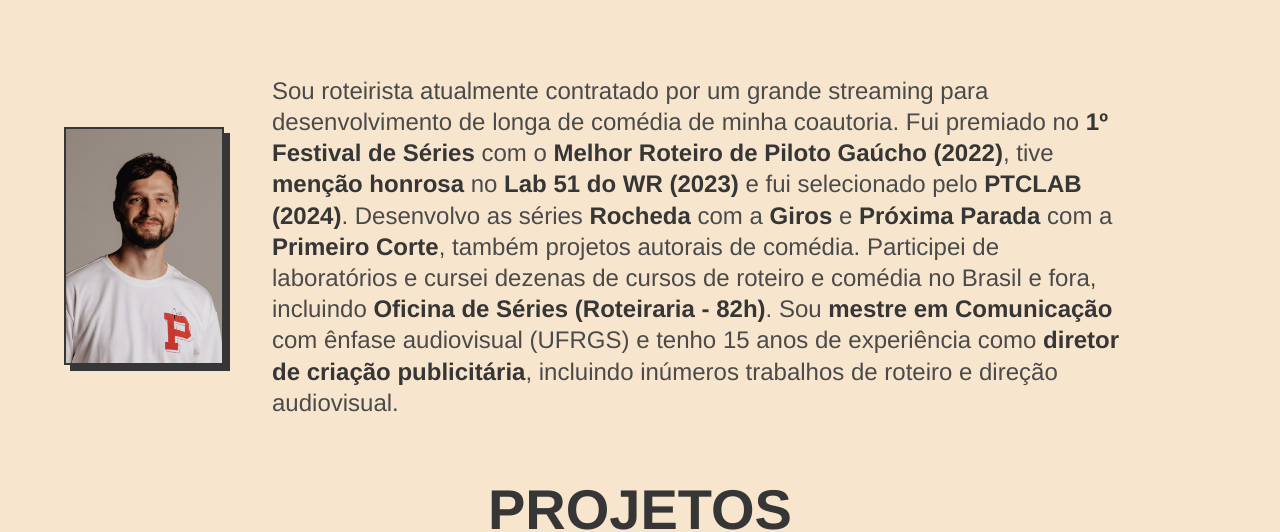
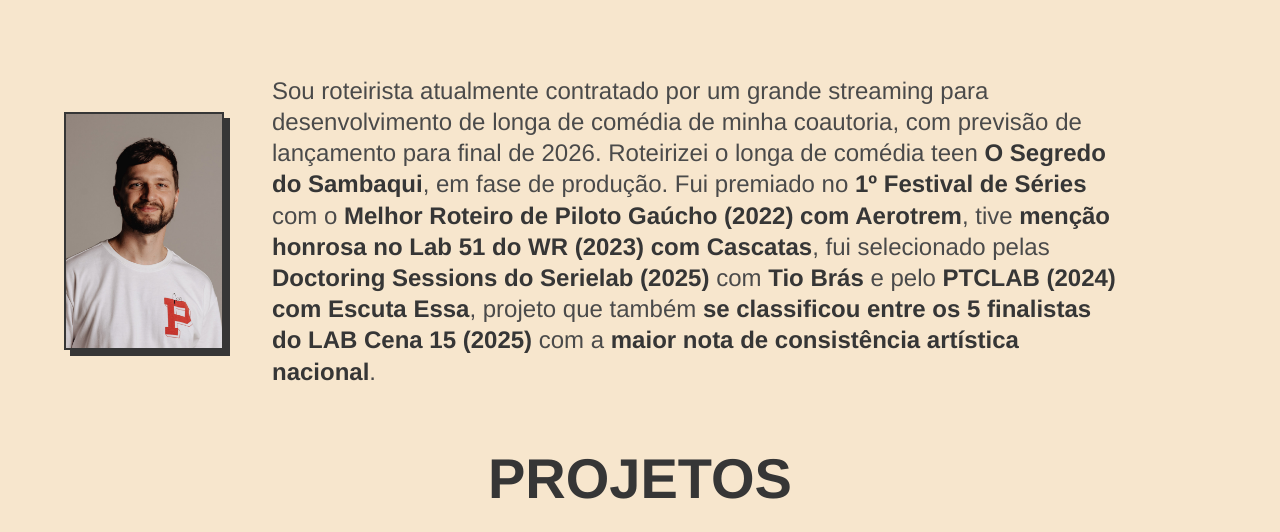
Before and after one commit to nicolorenzo/zambam, a website: page index.html in a window 1280 px wide. Shown: the part 304-836 px from the top of the page. Drawn offline with Linux system fonts and the light colour scheme; a web font is replaced by a local one.

Commit message:
Alteração de texto

```diff
--- a/index.html
+++ b/index.html
@@ -39,24 +39,29 @@
               />
             </div>
             <div class="column is-9 name">
-              <p class="is-size-4">
+              <p class="is-size-4" style="text-wrap: balance">
                 Sou roteirista atualmente contratado por um grande streaming
-                para desenvolvimento de longa de comédia de minha coautoria. Fui
-                premiado no <strong>1º Festival de Séries</strong> com o
-                <strong>Melhor Roteiro de Piloto Gaúcho (2022)</strong>, tive
-                <strong>menção honrosa</strong> no
-                <strong>Lab 51 do WR (2023)</strong> e fui selecionado pelo
-                <strong>PTCLAB (2024)</strong>. Desenvolvo as séries
-                <strong>Rocheda</strong> com a <strong>Giros</strong> e
-                <strong>Próxima Parada</strong> com a
-                <strong>Primeiro Corte</strong>, também projetos autorais de
-                comédia. Participei de laboratórios e cursei dezenas de cursos
-                de roteiro e comédia no Brasil e fora, incluindo
-                <strong>Oficina de Séries (Roteiraria - 82h)</strong>. Sou
-                <strong>mestre em Comunicação</strong> com ênfase audiovisual
-                (UFRGS) e tenho 15 anos de experiência como
-                <strong>diretor de criação publicitária</strong>, incluindo
-                inúmeros trabalhos de roteiro e direção audiovisual.
+                para desenvolvimento de longa de comédia de minha coautoria, com
+                previsão de lançamento para final de 2026. Roteirizei o longa de
+                comédia teen <strong>O Segredo do Sambaqui</strong>, em fase de
+                produção. Fui premiado no
+                <strong>1º Festival de Séries</strong> com o
+                <strong
+                  >Melhor Roteiro de Piloto Gaúcho (2022) com Aerotrem</strong
+                >, tive
+                <strong
+                  >menção honrosa no Lab 51 do WR (2023) com Cascatas</strong
+                >, fui selecionado pelas
+                <strong>Doctoring Sessions do Serielab (2025)</strong> com
+                <strong>Tio Brás</strong> e pelo
+                <strong>PTCLAB (2024) com Escuta Essa</strong>, projeto que
+                também
+                <strong
+                  >se classificou entre os 5 finalistas do LAB Cena 15
+                  (2025)</strong
+                >
+                com a
+                <strong>maior nota de consistência artística nacional</strong>.
               </p>
             </div>
           </div>
```
